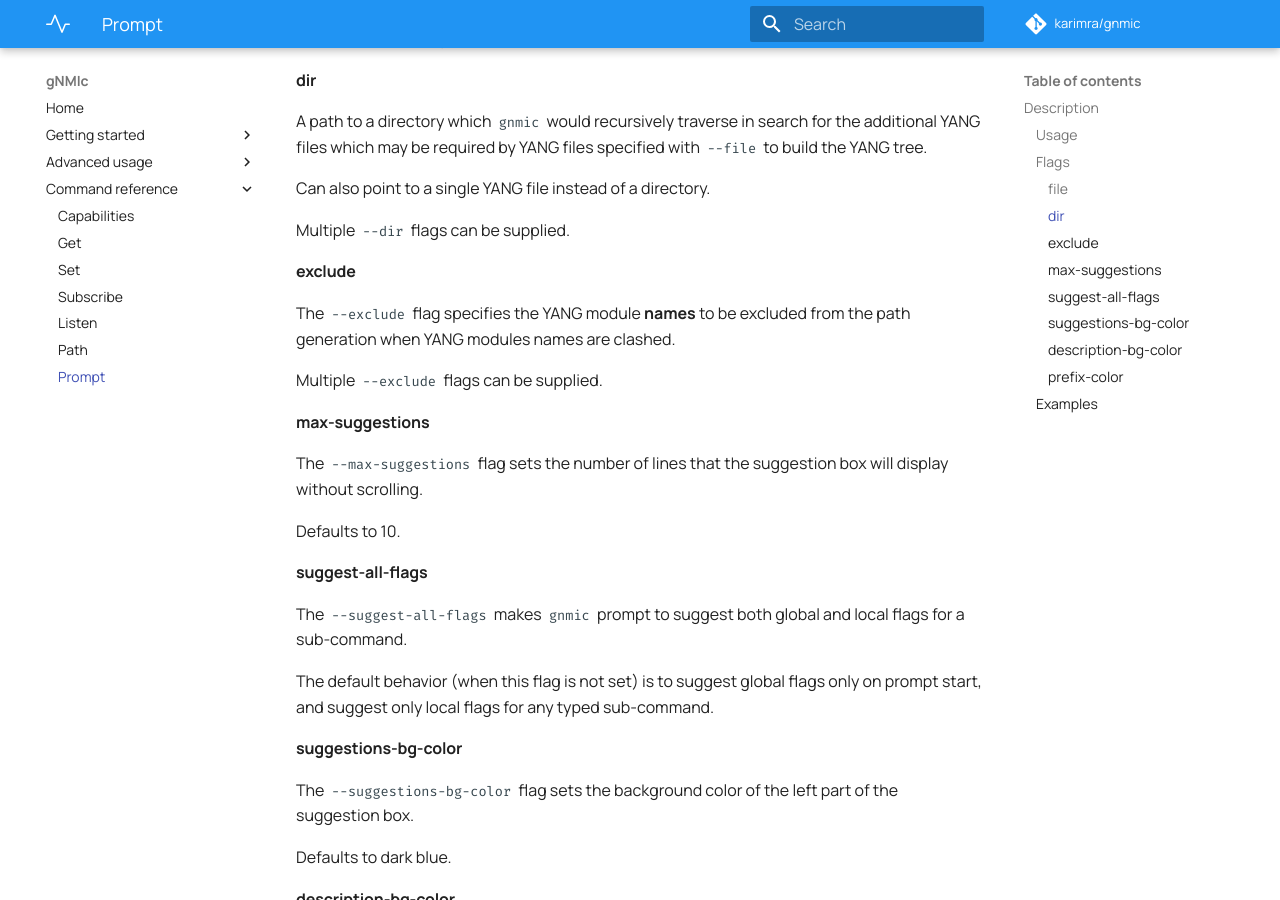
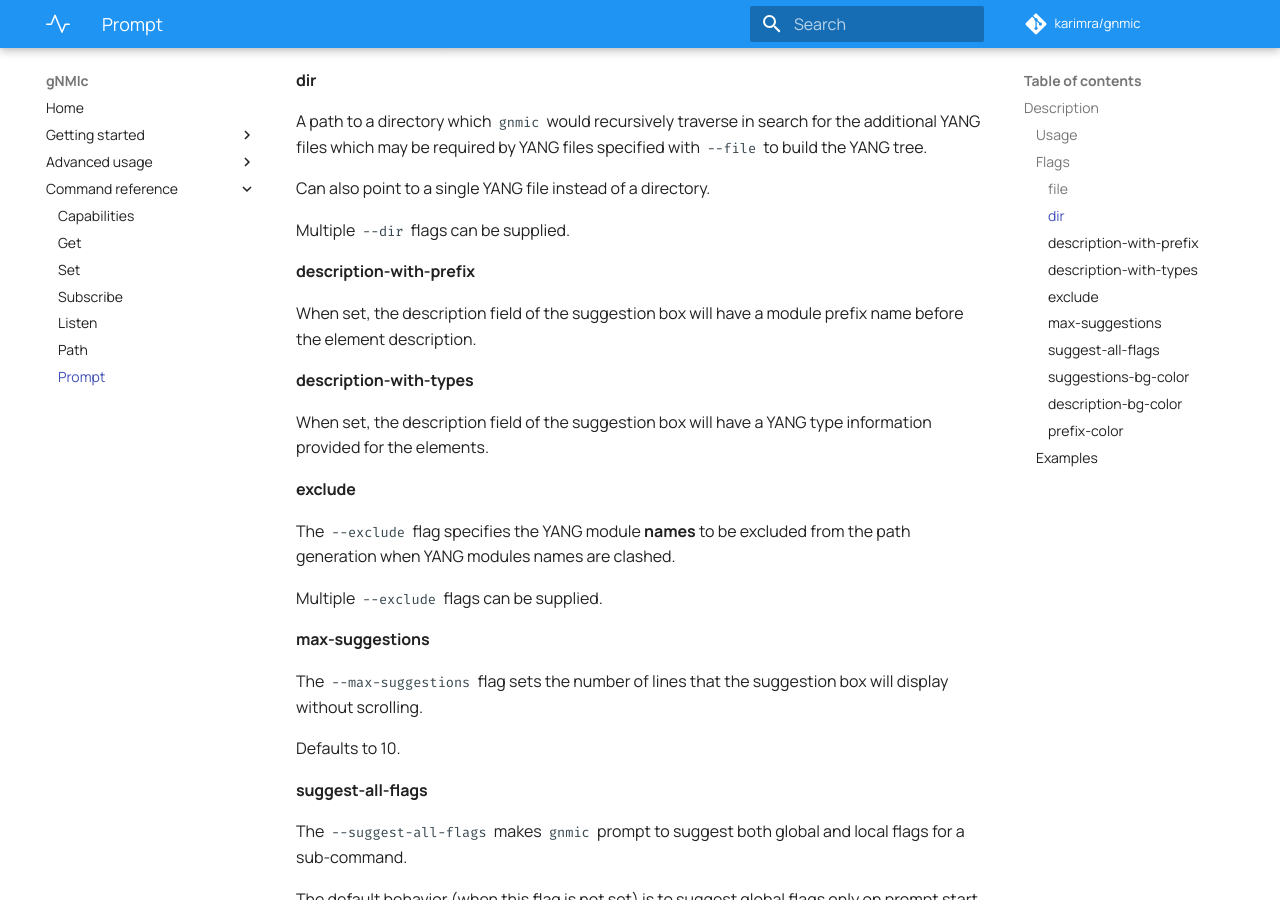
Before and after one commit to openconfig/gnmic, an MkDocs documentation site: the page built from docs/cmd/prompt.md, in a window 1280 px wide and 900 px high, scrolled down 791 px. Built offline with MkDocs 1.6.1 and Material for MkDocs 9.7.7, drawn with Linux system fonts in a browser that asks for light colours; comment, search, counter and statistics services are not loaded.

Commit message:
added new prompt flags docs

```diff
--- a/docs/cmd/prompt.md
+++ b/docs/cmd/prompt.md
@@ -25,6 +25,12 @@ A path to a directory which `gnmic` would recursively traverse in search for the
 Can also point to a single YANG file instead of a directory.
 
 Multiple `--dir` flags can be supplied.
+
+#### description-with-prefix
+When set, the description field of the suggestion box will have a module prefix name before the element description.
+
+#### description-with-types
+When set, the description field of the suggestion box will have a YANG type information provided for the elements.
 
 #### exclude
 The `--exclude` flag specifies the YANG module __names__ to be excluded from the path generation when YANG modules names are clashed.
```
